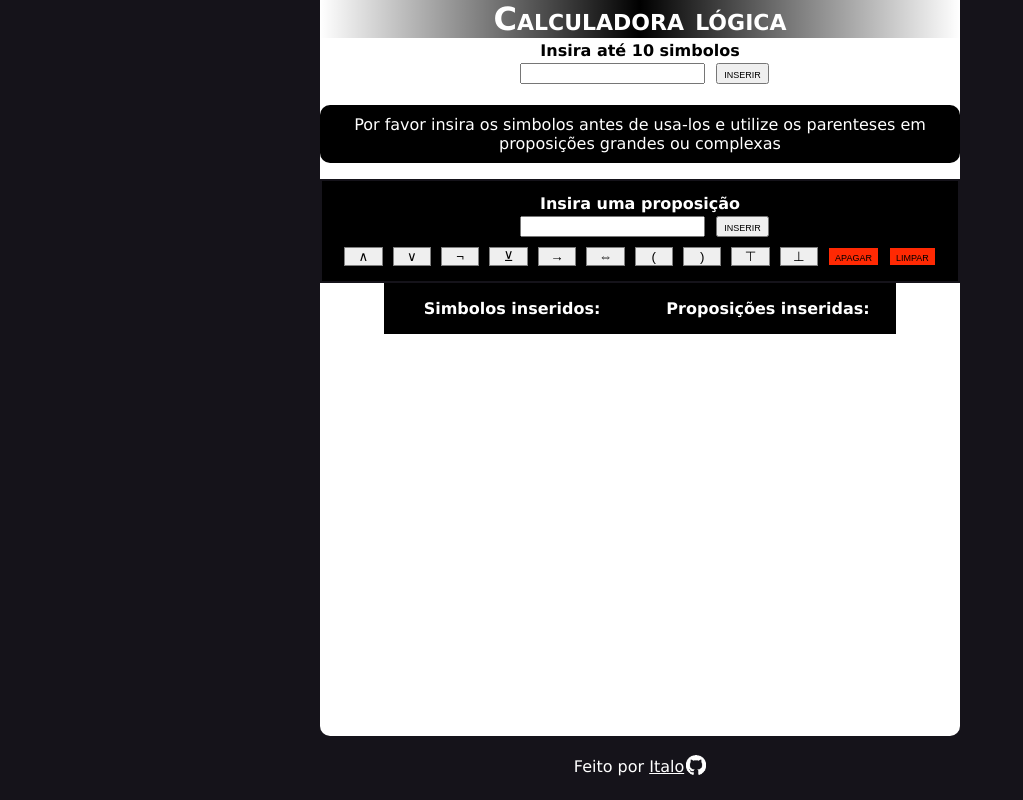
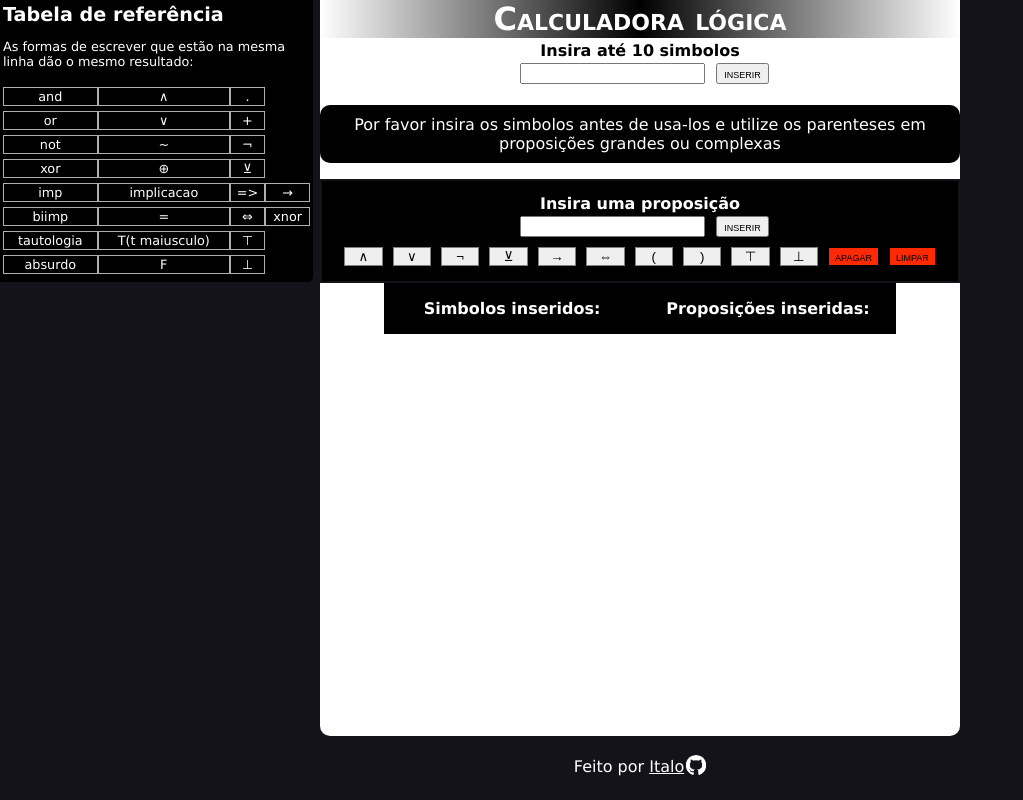
Before and after one commit to joaoitaloal/calc-react, a React (Vite) app: page / in a window 1280 px wide. Shown: the whole page, without its empty margins (0-1023 px from the left). Built offline with nearby package versions, Linux system fonts and the light colour scheme.

Commit message:
Adding reference table

```diff
--- a/src/App.css
+++ b/src/App.css
@@ -24,6 +24,39 @@ h1{
 
 @media (max-width: 768px) {
     /*versão mobile*/
+
+    #reference{
+        display: none;
+    }
+    #reference-mobile{
+        background-color: black;
+        color: white;
+
+        max-width: 300px;
+        margin: 10px auto 10px auto;
+        padding: 2px;
+        border-radius: 10px;
+
+        text-align: center;
+
+        p{
+            font-size: 0.8em;
+        }
+        h2{
+            margin: 0 5px;
+        }
+
+        table{
+            border-spacing: 0px 5px;
+            margin: auto;
+        }
+        td{
+            width: 2em;
+            border: solid rgba(255, 255, 255, 0.692) 1px;
+            text-align: center;
+        }
+    }
+
     main{
         min-height: 80vh;
         text-align: center;
@@ -92,11 +125,12 @@ h1{
         margin-right: 20px;
     }
 
+    #table{
         table{
             width: 30vw ;
-        margin: 10px auto 0 auto;
+            margin: 10px auto 10px auto;
             border-collapse: collapse;
-    }
+
             th, td{
                 font-weight: bolder;
                 text-align: center;
@@ -117,6 +151,10 @@ h1{
             .falsoprop{
                 background-color: rgb(207, 0, 0);
             }
+        }
+
+    }
+
 
     footer{
         color: white;
@@ -157,6 +195,37 @@ h1{
 
 @media (min-width: 768px){
     /*versão desktop*/
+
+    #reference{
+        position: fixed;
+
+        background-color: black;
+        color: white;
+
+        max-width: 24vw;
+        padding: 3px;
+        border-radius: 0 0 5px 0;
+
+        font-size: 0.8em;
+
+        h2{
+            margin: auto 0px;
+        }
+
+        table{
+            border-spacing: 0px 5px;
+            width: 24vw;
+        }
+        td{
+            width: auto;
+            border: solid rgba(255, 255, 255, 0.692) 1px;
+            text-align: center;
+        }
+    }
+    #reference-mobile{
+        display: none;
+    }
+
     main{
         min-height: 92vh;
         text-align: center;
@@ -226,11 +295,12 @@ h1{
         margin-right: 20px;
     }
 
+    #table{
         table{
             width: 30vw ;
-        margin: 10px auto 0 auto;
+            margin: 10px auto 10px auto;
             border-collapse: collapse;
-    }
+
             th, td{
                 font-weight: bolder;
                 text-align: center;
@@ -251,6 +321,9 @@ h1{
             .falsoprop{
                 background-color: rgb(207, 0, 0);
             }
+        }
+    }
+
 
     footer{
         color: white;
--- a/src/App.tsx
+++ b/src/App.tsx
@@ -4,6 +4,7 @@ import { DisplayArea } from './components/DisplayArea'
 import { InputSimb, InputProp } from './components/InputKeyboard'
 import { TableArea } from './components/TableArea'
 import gh_icon from '/github-icon.png';
+import { ReferenceTable, ReferenceTableMobile } from './components/referenceTable'
 
 function App() {
   const [simbs, setSimbs] = useState(new Array<string>);
@@ -50,12 +51,9 @@ function App() {
 
   return (
     <>
-      {/* need to decide if the amount os symbols will be hard limited or just put a warning about putting too much of them */}
-      {/* also need to make a reference table for showing what kind of symbols are accepted as input(Left of app on desktop and Bellow on mobile, pushed when the table is created) */}
+      {/* Need to finish the options thing and had the idea to make an thing that calculates propositions from the table, like a karnaugh map, i need to do some research on that*/}
       {/* would also be cool to change the style a little */}
-      <div id='reference'>
-
-      </div>
+      <ReferenceTable />
       <main>
         <h1>Calculadora lógica</h1>
 
@@ -72,6 +70,7 @@ function App() {
         <TableArea simbs={simbs} props={props}/>
 
       </main>
+      <ReferenceTableMobile />
       <footer>
         <p>Feito por <a href="https://github.com/joaoitaloal" target="_blank">Italo<img id='logo-img' src={gh_icon} alt="logo do github" /></a></p>
       </footer>
--- a/src/components/InputKeyboard.tsx
+++ b/src/components/InputKeyboard.tsx
@@ -1,8 +1,11 @@
 import { useState } from "react";
 import { calcProp, replaceOps } from "../lib/dataCalc";
+import { Options } from "./options";
 
 export function InputSimb(props: any){
   const [text, setText] = useState('');
+  //const [simbLimited, setSimbLimited] = useState(true);
+  const simbLimited = true;
 
   function insertSimb(){
     let allowed = true;
@@ -24,7 +27,14 @@ export function InputSimb(props: any){
       window.alert("simbolo inválido");
     }
 
-    if(allowed) props.addSimb(text);
+    if(allowed){
+      if (props.simbs.length < 10 || !simbLimited){
+        props.addSimb(text);
+      }
+      else{
+        window.alert('Número máximo de simbolos inseridos')
+      }
+    }
     setText('');
   }
 
@@ -34,6 +44,7 @@ export function InputSimb(props: any){
         insertSimb();
       }}>
       <label htmlFor="simb-input">Insira até 10 simbolos</label>
+      <Options />
       <input value={text} onChange={(e) => setText(e.target.value)} id="simb-input" type="text" />
       <button type="submit">inserir</button>
     </form>
--- /dev/null
+++ b/src/components/ReferenceTable.tsx
@@ -0,0 +1,109 @@
+export function ReferenceTable(){
+    return (
+        <div id='reference'>
+            <h2>Tabela de referência</h2>
+            <p>As formas de escrever que estão na mesma linha dão o mesmo resultado:</p>
+            <table>
+            <tbody>
+                <tr>
+                <td>and</td>
+                <td>∧</td>
+                <td>.</td>
+                </tr>
+                <tr>
+                <td>or</td>
+                <td>∨</td>
+                <td>+</td>
+                </tr>
+                <tr>
+                <td>not</td>
+                <td>~</td>
+                <td>¬</td>
+                </tr>
+                <tr>
+                <td>xor</td>
+                <td>⊕</td>
+                <td>⊻</td>
+                </tr>
+                <tr>
+                <td>imp</td>
+                <td>implicacao</td>
+                <td>={'>'}</td>
+                <td>→</td>
+                </tr>
+                <tr>
+                <td>biimp</td>
+                <td>=</td>
+                <td>⇔</td>
+                <td>xnor</td>
+                </tr>
+                <tr>
+                <td>tautologia</td>
+                <td>T(t maiusculo)</td>
+                <td>⊤</td>
+                </tr>
+                <tr>
+                <td>absurdo</td>
+                <td>F</td>
+                <td>⊥</td>
+                </tr>
+            </tbody>
+            </table>
+        </div>
+    );
+}
+
+export function ReferenceTableMobile(){
+    return (
+        <div id='reference-mobile'>
+            <h2>Tabela de referência</h2>
+            <p>As formas de escrever que estão na mesma linha dão o mesmo resultado:</p>
+            <table>
+            <tbody>
+                <tr>
+                <td>and</td>
+                <td>∧</td>
+                <td>.</td>
+                </tr>
+                <tr>
+                <td>or</td>
+                <td>∨</td>
+                <td>+</td>
+                </tr>
+                <tr>
+                <td>not</td>
+                <td>~</td>
+                <td>¬</td>
+                </tr>
+                <tr>
+                <td>xor</td>
+                <td>⊕</td>
+                <td>⊻</td>
+                </tr>
+                <tr>
+                <td>imp</td>
+                <td>implicacao</td>
+                <td>={'>'}</td>
+                <td>→</td>
+                </tr>
+                <tr>
+                <td>biimp</td>
+                <td>=</td>
+                <td>⇔</td>
+                <td>xnor</td>
+                </tr>
+                <tr>
+                <td>tautologia</td>
+                <td>T(t maiusculo)</td>
+                <td>⊤</td>
+                </tr>
+                <tr>
+                <td>absurdo</td>
+                <td>F</td>
+                <td>⊥</td>
+                </tr>
+            </tbody>
+            </table>
+        </div>
+    );
+}
--- /dev/null
+++ b/src/components/options.tsx
@@ -0,0 +1,5 @@
+export function Options(){
+    // Div that will have some options like unlimiting the amount of symbols, maybe some change in the visualization of the table idk
+    return<>
+    </>
+}
--- a/src/lib/dataCalc.ts
+++ b/src/lib/dataCalc.ts
@@ -2,15 +2,16 @@ let maxAwait = 10000000;
 
 export function replaceOps(prop: string){
     prop = prop.replace(/xor|\⊕/gi, "⊻")
-                .replace(/or|\./gi, "∨")
+                .replace(/or|\+/gi, "∨")
                 .replace(/and|\./gi, "∧")
                 .replace(/not|\~/gi, "¬")
+                .replace(/xnor|biimp|\=/gi, "⇔")
                 .replace(/impinv|implicacaoinversa|\<=/gi, "←")
                 .replace(/imp|implicacao|\=>/gi, "→")
-                .replace(/xnor|\=/gi, "⇔")
                 .replace(/tautologia|\T/gi, "⊤")
                 .replace(/absurdo|\F/gi, "⊥")
                 .replace(/ /gi, "");
+    console.log(prop)
     return prop
 }
 
```
Lines whose indentation alone changed are shown as unchanged.
